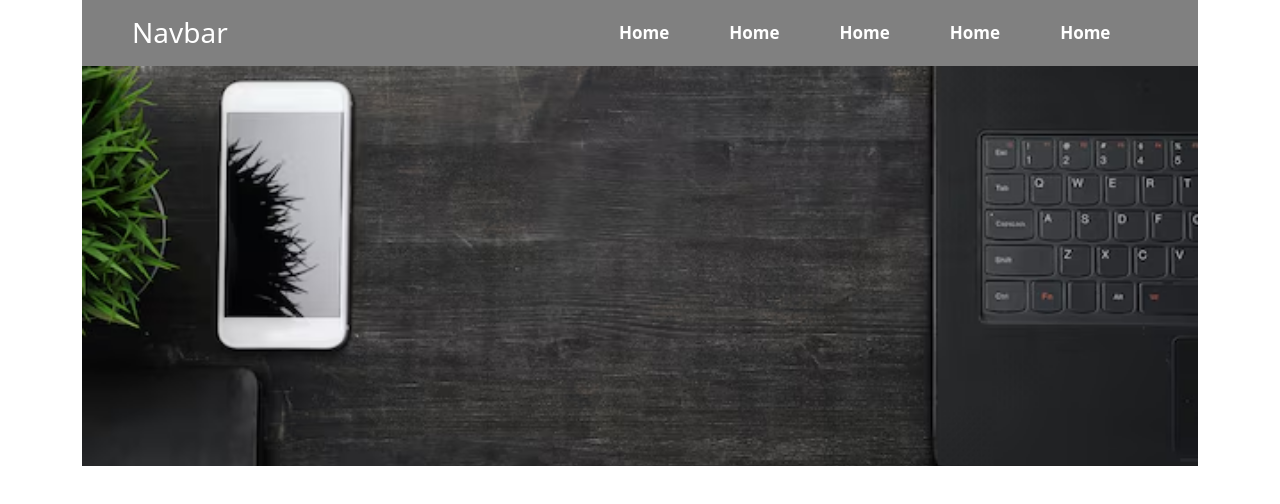
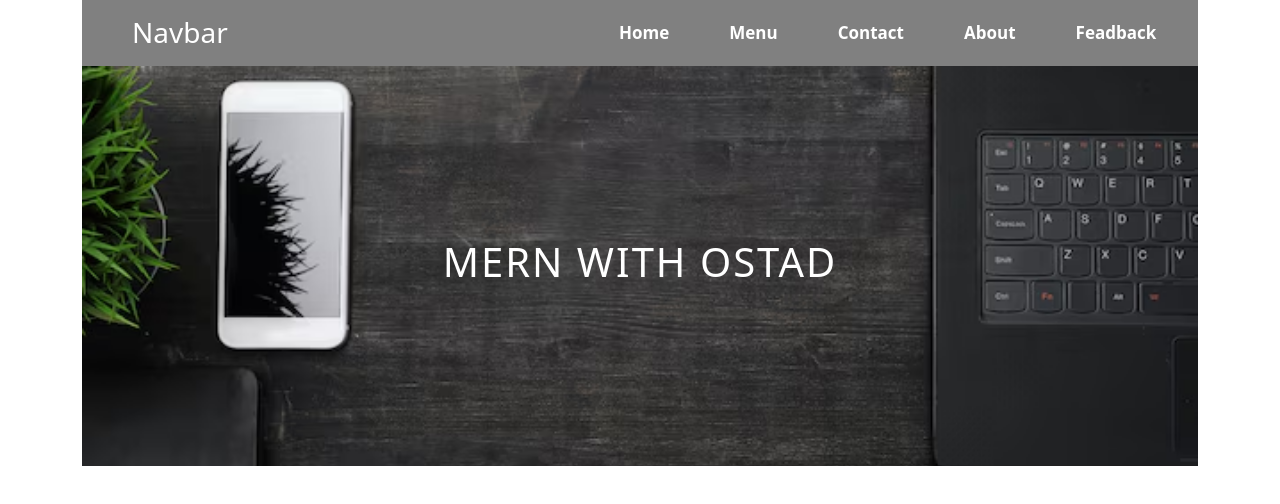
Before and after one commit to Zillur-13/Upload_projects_2, a plain HTML site: page index.html in a window 1280 px wide. Drawn offline with nearby package versions, Linux system fonts and the light colour scheme.

Commit message:
added html css

```diff
--- a/index.html
+++ b/index.html
@@ -34,10 +34,10 @@
                 <div class="navbar">
                     <ul>
                         <li><a href="">Home</a></li>
-                        <li><a href="">Home</a></li>
-                        <li><a href="">Home</a></li>
-                        <li><a href="">Home</a></li>
-                        <li><a href="">Home</a></li>
+                        <li><a href="">Menu</a></li>
+                        <li><a href="">Contact</a></li>
+                        <li><a href="">About</a></li>
+                        <li><a href="">Feadback</a></li>
                     </ul>
                 </div>
             </div>
@@ -47,7 +47,13 @@
 
     <div class="row">
         <div class="col-lg-12">
-            <div class="img"></div>
+            <div class="img">
+               <div class="text">
+                  <h1>MERN WITH OSTAD</h1>
+               </div>
+            </div>
+
+
         </div>
     </div>
 
--- a/style.css
+++ b/style.css
@@ -56,3 +56,13 @@
   background-size: cover;
   background-position: fixed;
 }
+
+.text{
+  display: flex;
+  justify-content: center;
+  align-items: center;
+  height: 50vh;
+  color: white;
+  text-transform: capitalize;
+  letter-spacing: 2px;
+}
```
